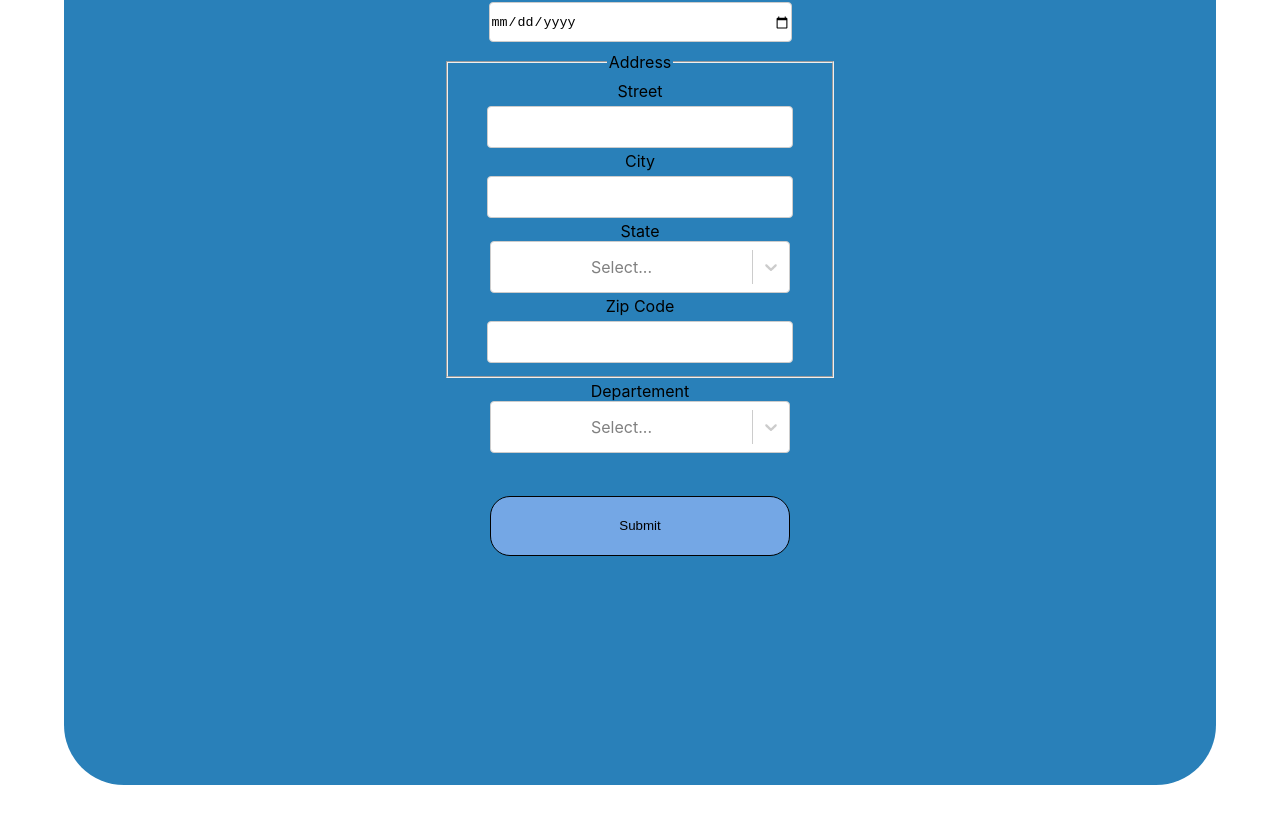
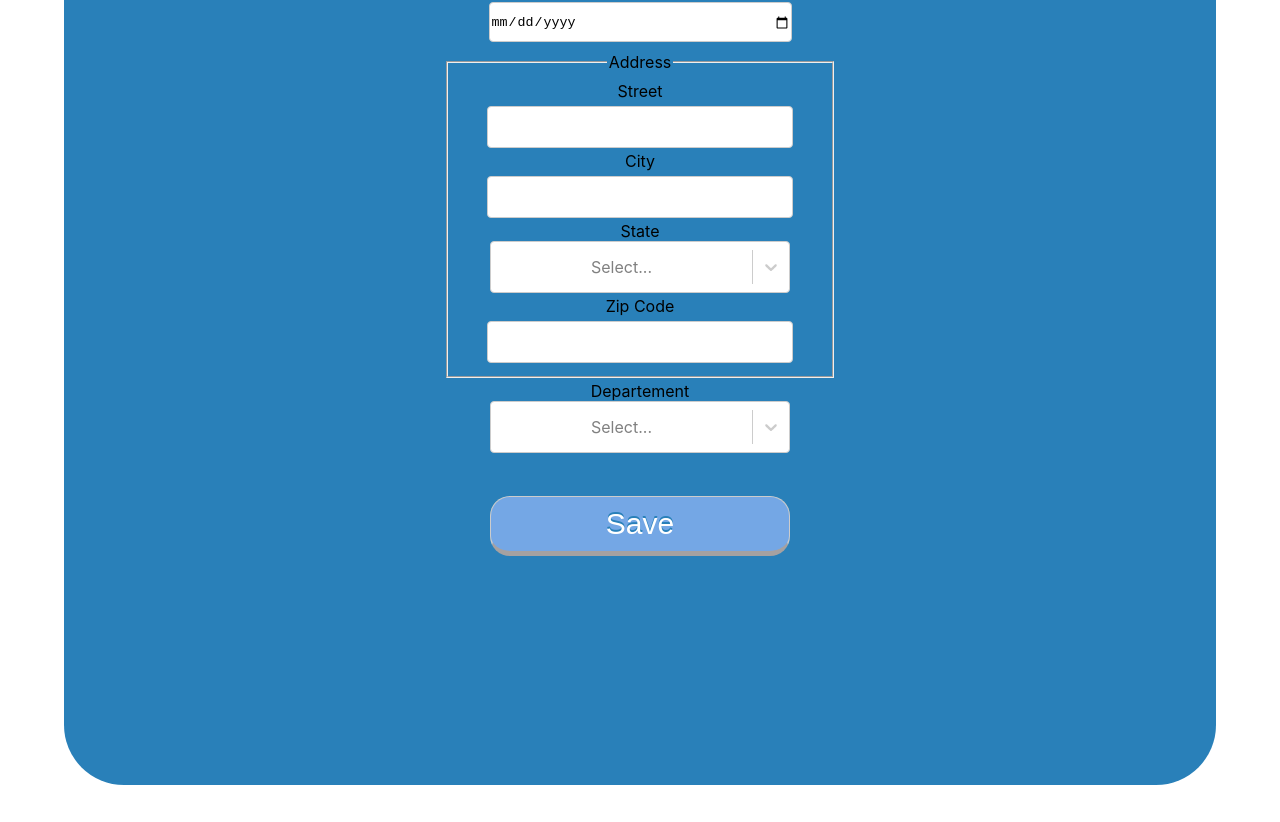
Before and after one commit to citymer/JeromeMercier_14_11102022, a React (Create React App) app: page / in a window 1280 px wide. Shown: the part 512-1334 px from the top of the page. Built offline with nearby package versions, Linux system fonts and the light colour scheme.

Commit message:
amelioration button save

```diff
--- a/src/components/Formulaire.jsx
+++ b/src/components/Formulaire.jsx
@@ -147,7 +147,7 @@ const Formulaire = () => {
         )}
       />
       <p className="error">{errors.departement?.message}</p>
-      <input type="submit" className="submit" />
+      <input type="submit" className="submit" value="Save" />
     </form>
   )
 }
--- a/src/styles/components/buttonCurrent.scss
+++ b/src/styles/components/buttonCurrent.scss
@@ -3,7 +3,7 @@
 .link {
   text-align: center;
 }
-.lien{
+.lien {
   text-align: center;
   padding: 10px 40px;
   border-radius: 10px;
@@ -16,6 +16,6 @@
   transition: all 0.1s;
 }
 .lien:active {
-    transform: translate(0px,2px);
+  transform: translate(0px, 2px);
   border-bottom: 1px solid;
 }
--- a/src/styles/components/formulaire.css
+++ b/src/styles/components/formulaire.css
@@ -1 +1 @@
-.formulaire{height:1100px;text-align:center;margin-top:40px;background-color:#2980b9;width:90%;margin:0 auto;border-radius:60px}.css-b62m3t-container{width:300px;margin:0 auto}input{margin-top:5px;width:300px;min-height:38px;border-radius:4px;border-width:1px;border-style:solid;border-color:#ccc;background-color:#fff}p{margin-top:3px;margin-bottom:0}.error{color:red;font-size:14px;font-weight:500}fieldset{width:360px;margin:0 auto;margin-top:10px}.submit{margin-top:40px;background-color:#74a7e5;height:60px;border-radius:20px;border-color:#000}
+.formulaire{height:1100px;text-align:center;margin-top:40px;background-color:#2980b9;width:90%;margin:0 auto;border-radius:60px}.css-b62m3t-container{width:300px;margin:0 auto}input{margin-top:5px;width:300px;min-height:38px;border-radius:4px;border-width:1px;border-style:solid;border-color:#ccc;background-color:#fff}p{margin-top:3px;margin-bottom:0}.error{color:red;font-size:14px;font-weight:500}fieldset{width:360px;margin:0 auto;margin-top:10px}.submit{margin-top:40px;background-color:#74a7e5;height:60px;border-radius:20px;border-color:#000 2px;color:#fff;font-size:30px;border-bottom:5px solid #a5a1a1;text-shadow:0px -2px #2980b9;transition:all .1s}.submit:active{transform:translate(0px, 2px);border-bottom:1px solid}
--- a/src/styles/components/formulaire.scss
+++ b/src/styles/components/formulaire.scss
@@ -43,5 +43,14 @@ fieldset {
   background-color: $color-primaire;
   height: 60px;
   border-radius: 20px;
-  border-color: black;
+  border-color: black 2px;
+  color: white;
+  font-size: 30px;
+  border-bottom: 5px solid rgb(165, 161, 161);
+  text-shadow: 0px -2px $color-border;
+  transition: all 0.1s;
 }
+.submit:active {
+  transform: translate(0px, 2px);
+  border-bottom: 1px solid;
+}
```
Lines whose indentation alone changed are shown as unchanged.
